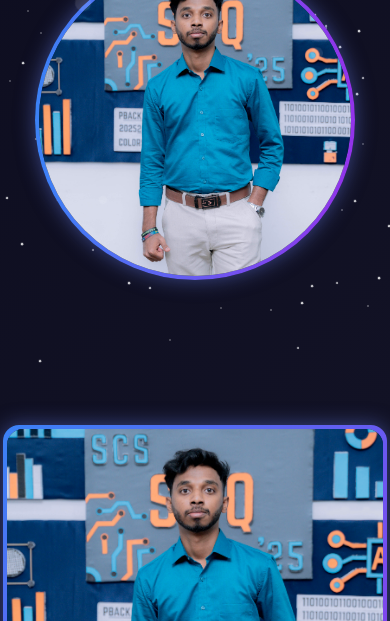
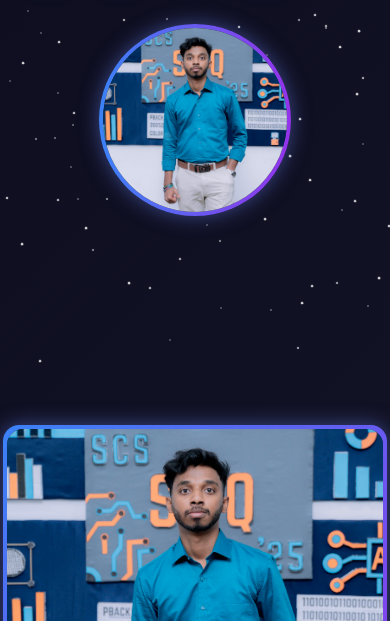
Before and after one commit to Isuru-Sandaruwan-Kumarasiri/My-Portfolio-Website, a plain HTML site: page index.html in a window 390 px wide. Shown: the part 479-1100 px from the top of the page. Drawn offline with nearby package versions, Linux system fonts and the light colour scheme.

Commit message:
update the profile picture

```diff
--- a/index.html
+++ b/index.html
@@ -103,12 +103,19 @@
                 <!-- Right Content - Profile Image -->
                 <div class="lg:w-1/2 flex justify-center fade-in">
                     <div class="relative">
-                        <div class="w-80 h-80 rounded-full bg-gradient-to-r from-blue-500 to-purple-600 p-1 flex items-center justify-center glow">
-  <div class="w-full h-full bg-gray-800 rounded-full overflow-hidden">
-    <img src="./assets/images/myimage.jpg" alt="My Profile"
-         class="w-full h-full object-cover scale-110">
-  </div>
+                        <!-- <div class="w-80 h-80 rounded-full bg-gradient-to-r from-blue-500 to-purple-600 p-1 flex items-center justify-center glow">
+                            <div class="w-full h-full bg-gray-800 rounded-full overflow-hidden">
+                                <img src="./assets/images/myimage.jpg" alt="My Profile"
+                                            class="w-full h-full object-cover scale-110">
+                            </div>
+                        </div> -->
+                        <div class="w-48 sm:w-64 md:w-80 aspect-square rounded-full bg-gradient-to-r from-blue-500 to-purple-600 p-1 flex items-center justify-center glow">
+    <div class="w-full h-full bg-gray-800 rounded-full overflow-hidden">
+        <img src="./assets/images/myimage.jpg" alt="My Profile"
+             class="w-full h-full object-cover scale-110">
+    </div>
 </div>
+
 
 
                         <!-- Floating particles around image -->
```
